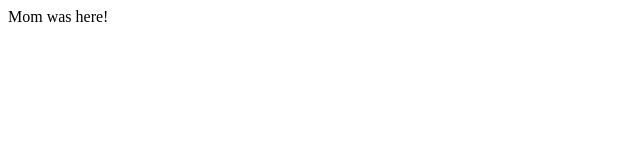
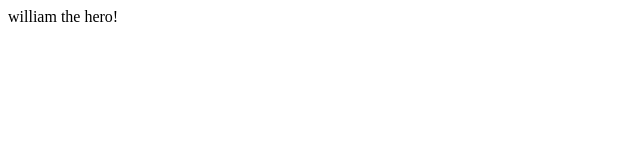
Before and after one commit to williehoffert/willie.hoffert.org, a plain HTML site: page index.html in a window 1280 px wide. Shown: the full height of the page, 0-640 px from the left. Drawn offline with Linux system fonts and the light colour scheme.

Commit message:
Add files via upload

```diff
--- a/index.html
+++ b/index.html
@@ -1,5 +1,5 @@
 <html>
   <body>
-    Mom was here!
+    william the hero!
   </body>
 </html>
```
